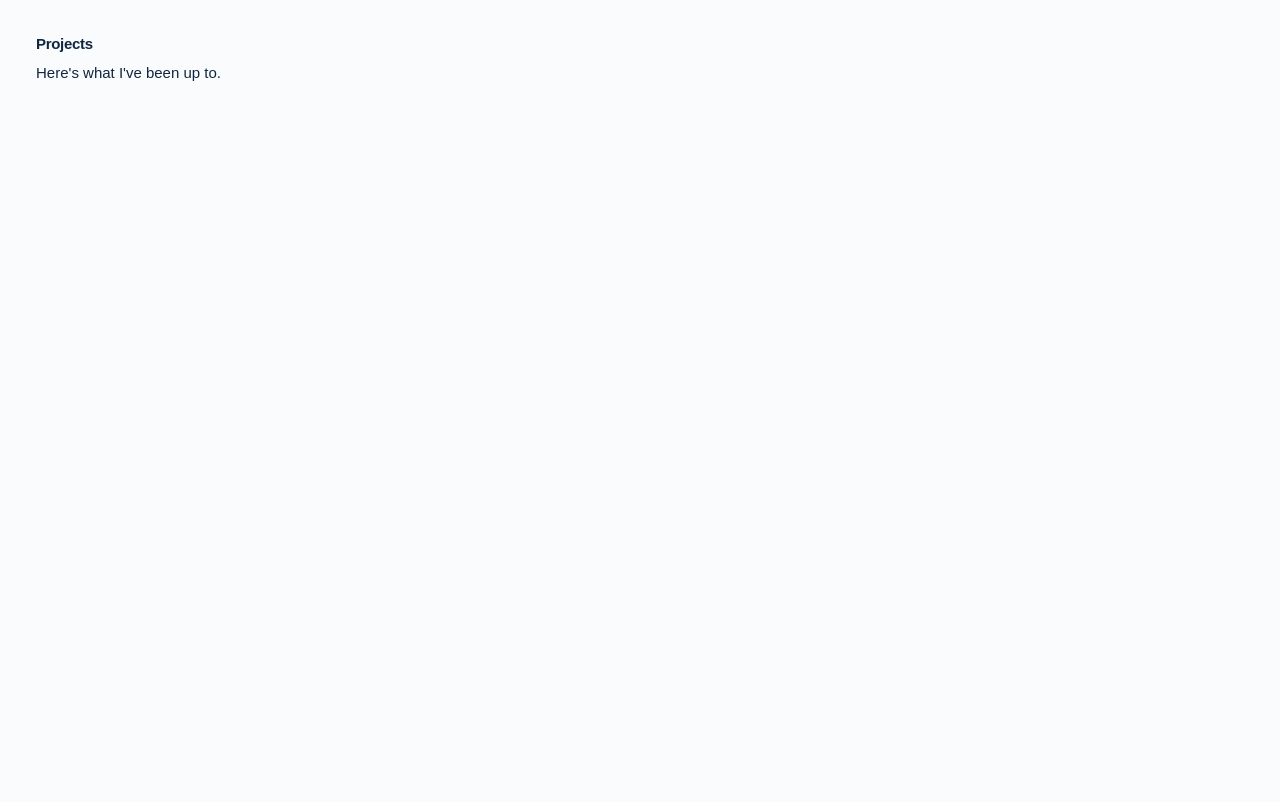
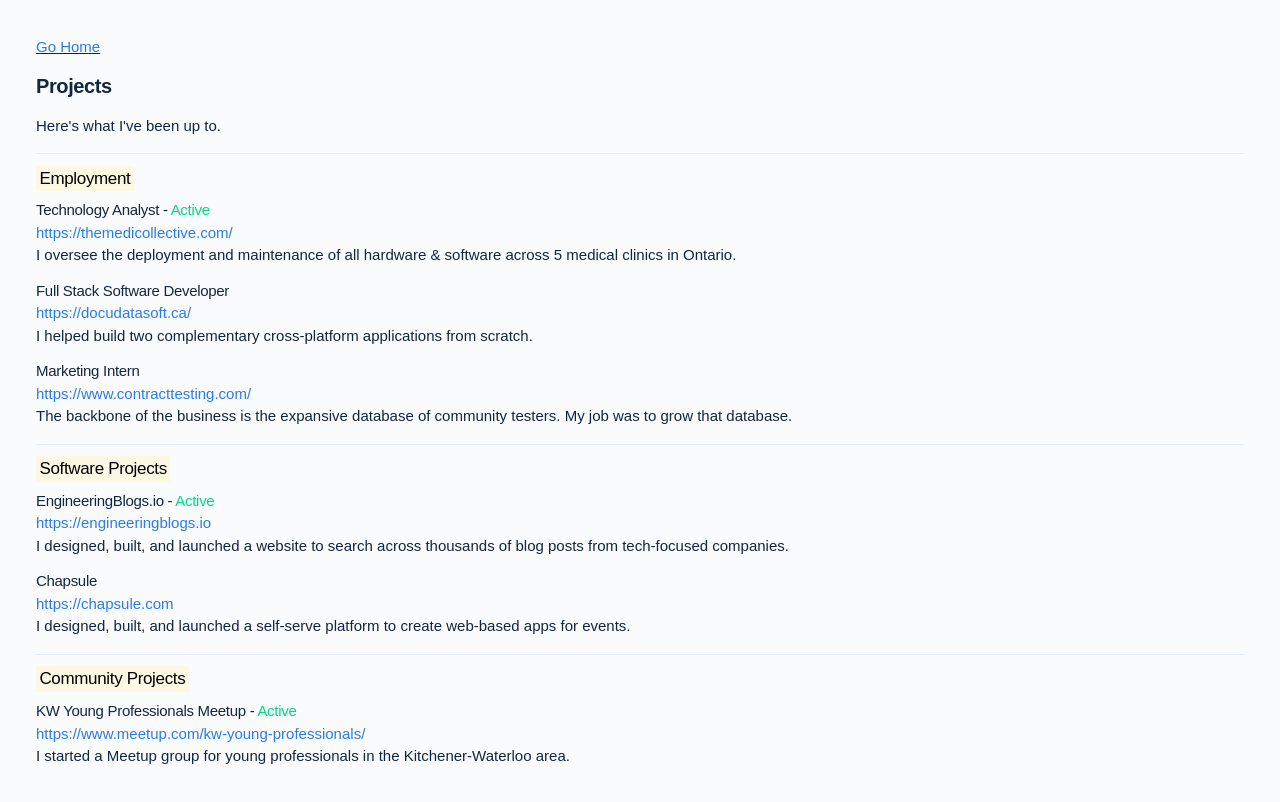
Before and after one commit to radihuq/radihuq-site, a plain HTML site: page projects.html in a window 1280 px wide. Drawn offline with Linux system fonts and the light colour scheme; a web font is replaced by a local one.

Commit message:
add content to projects page

```diff
--- a/projects.html
+++ b/projects.html
@@ -13,9 +13,101 @@
 <body>
     <main>
         <div class='p-5'>
-            <h4><strong>Projects</strong></h4>
+            <p class='text-decoration-underline'>
+                <a href='./index.html'>Go
+                    Home</a>
+            </p>
+
+            <h2><strong>Projects</strong></h2>
             <p>Here's what I've been up to.</p>
+
+            <hr />
+
+            <section>
+                <h3><mark>Employment</mark></h3>
+
+                <article class='my-3'>
+                    <h4 class='text-body text-focus mb-1'>
+                        Technology Analyst - <span class='text-success'>Active</span>
+                    </h4>
+                    <a href='https://themedicollective.com/' target="_blank">https://themedicollective.com/</a>
+
+                    <p>
+                        I oversee the deployment and maintenance of all hardware & software across 5 medical clinics in
+                        Ontario.
+                    </p>
+                </article>
+
+                <article class='my-3'>
+                    <h4 class='text-body text-focus mb-1'>
+                        Full Stack Software Developer
+                    </h4>
+                    <a href='https://docudatasoft.ca/' target="_blank">https://docudatasoft.ca/</a>
+
+                    <p>
+                        I helped build two complementary cross-platform applications from scratch.
+                    </p>
+                </article>
+
+                <article class='my-3'>
+                    <h4 class='text-body text-focus mb-1'>
+                        Marketing Intern
+                    </h4>
+                    <a href='https://www.contracttesting.com/' target="_blank">https://www.contracttesting.com/</a>
+
+                    <p>
+                        The backbone of the business is the expansive database of community testers. My job was to grow
+                        that database.
+                    </p>
+                </article>
+            </section>
+
+            <hr />
+
+            <section>
+                <h3><mark>Software Projects</mark></h3>
+
+                <article class='my-3'>
+                    <h4 class='text-body text-focus mb-1'>
+                        EngineeringBlogs.io - <span class='text-success'>Active</span>
+                    </h4>
+                    <a href='https://engineeringblogs.io' target="_blank">https://engineeringblogs.io</a>
+                    <p>
+                        I designed, built, and launched a website to search across thousands of blog posts from
+                        tech-focused companies.
+                    </p>
+                </article>
+
+                <article class='my-3'>
+                    <h4 class='text-body text-focus mb-1'>
+                        Chapsule
+                    </h4>
+                    <a href='https://chapsule.com' target="_blank">https://chapsule.com</a>
+
+                    <p>
+                        I designed, built, and launched a self-serve platform to create web-based apps for events.
+                    </p>
+                </article>
+            </section>
+
+            <hr />
+
+            <section>
+                <h3><mark>Community Projects</mark></h3>
+
+                <article class='my-3'>
+                    <h4 class='text-body text-focus mb-1'>
+                        KW Young Professionals Meetup - <span class='text-success'>Active</span>
+                    </h4>
+                    <a href='https://www.meetup.com/kw-young-professionals/'
+                        target="_blank">https://www.meetup.com/kw-young-professionals/</a>
+                    <p>
+                        I started a Meetup group for young professionals in the Kitchener-Waterloo area.
+                    </p>
+                </article>
+            </section>
         </div>
+
     </main>
 </body>
 
```
